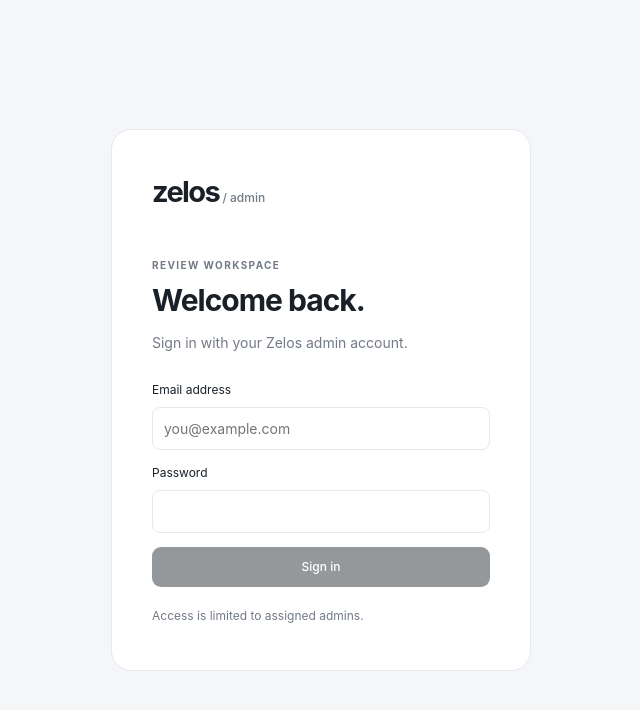
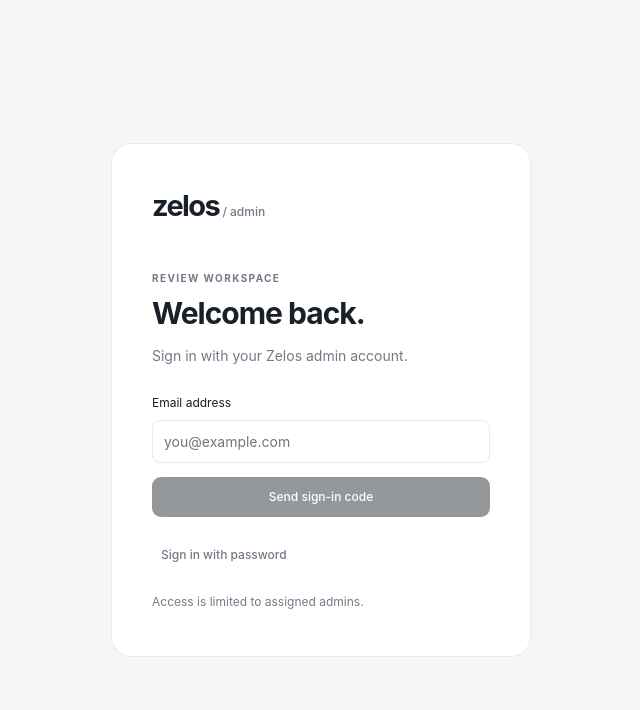
Before and after one commit to axl0002/zelos-webpage, a Next.js app in the folder admin/: page /admin/login in a window 1280 px wide. Shown: the top 710 px of the page, without its empty margins (319-959 px from the left). Built offline with nearby package versions, Linux system fonts and the light colour scheme.

Commit message:
feat: support existing-account email code login for admins

```diff
--- a/admin/src/app/admin/login/page.tsx
+++ b/admin/src/app/admin/login/page.tsx
@@ -1,102 +1,120 @@
 "use client";
-import { useEffect, useState } from "react";
+import { useEffect, useRef, useState } from "react";
 import { useRouter } from "next/navigation";
 import { browserClient } from "@/lib/supabase/client";
+
+const accessMessage = "This account does not have admin access. Use your assigned admin account.";
+const networkMessage = "Could not connect. Please try again.";
+type AuthFailure = {status?: number; code?: string};
+const rateLimited = (error: AuthFailure) => error.status === 429 || ["over_email_send_rate_limit", "over_request_rate_limit"].includes(error.code ?? "");
+const connectionFailure = (error: AuthFailure) => error.status === 0 || (error.status ?? 0) >= 500;
+const validEmail = (email: string) => /^[^\s@]+@[^\s@]+\.[^\s@]+$/.test(email.trim());
+
 export default function Login() {
   const router = useRouter();
-  const [email, setEmail] = useState("");
-  const [password, setPassword] = useState("");
-  const [busy, setBusy] = useState(false);
-  const [error, setError] = useState("");
+  const [mode, setMode] = useState<"code" | "password">("code");
+  const [email, setEmail] = useState(""), [sentTo, setSentTo] = useState("");
+  const [password, setPassword] = useState(""), [code, setCode] = useState("");
+  const [action, setAction] = useState<"send" | "verify" | "password" | null>(null);
+  const [error, setError] = useState(""), [notice, setNotice] = useState("");
+  const [cooldown, setCooldown] = useState(0);
+  const pending = useRef(false), retryAt = useRef(0), mounted = useRef(true);
+  const busy = action !== null;
   useEffect(() => {
-    if (new URLSearchParams(window.location.search).get("error"))
-      setError(
-        "This account does not have admin access. Use your assigned admin account.",
-      );
+    mounted.current = true;
+    const reason = new URLSearchParams(window.location.search).get("error");
+    if (reason) setError(reason === "expired" ? "This sign-in link has expired. Request a new code below." : accessMessage);
+    return () => {mounted.current = false;};
   }, []);
-  async function login(e: React.FormEvent) {
-    e.preventDefault();
-    if (busy) return;
-    setBusy(true);
-    setError("");
-    const client = browserClient();
+  useEffect(() => {
+    if (cooldown <= 0) return;
+    const timer = setInterval(() => setCooldown(Math.max(0, Math.ceil((retryAt.current - Date.now()) / 1000))), 1000);
+    return () => clearInterval(timer);
+  }, [cooldown]);
+  function waitToResend() {retryAt.current = Date.now() + 60_000; setCooldown(60);}
+  async function checkAccess(client: ReturnType<typeof browserClient>) {
     try {
-      const { error: authError } = await client.auth.signInWithPassword({
-        email: email.trim(),
-        password,
-      });
-      if (authError) {
-        setError(
-          authError.status === 429
-            ? "Too many attempts. Please wait before trying again."
-            : "Could not sign in. Check your email and password.",
-        );
+      const {error: accessError} = await client.rpc("admin_rank_review_context");
+      if (accessError) {
+        try {await client.auth.signOut({scope: "local"});} catch { /* Access remains denied even when logout cannot reach Auth. */ }
+        if (mounted.current) setError(accessError.code === "42501" ? accessMessage : "The review service is unavailable. Please try again.");
         return;
       }
-      const { error: accessError } = await client.rpc(
-        "admin_rank_review_context",
-      );
-      if (accessError) {
-        await client.auth.signOut({ scope: "local" });
-        setError(
-          accessError.code === "42501"
-            ? "This account does not have admin access. Use your assigned admin account."
-            : "The review service is unavailable. Please try again.",
-        );
+      if (!mounted.current) return;
+      setPassword(""); setCode(""); router.replace("/admin"); router.refresh();
+    } catch {
+      try {await client.auth.signOut({scope: "local"});} catch { /* Never navigate without verified admin access. */ }
+      if (mounted.current) setError(networkMessage);
+    }
+  }
+  async function sendCode() {
+    if (pending.current || Date.now() < retryAt.current || !validEmail(sentTo || email)) return;
+    pending.current = true; setAction("send"); setError(""); setNotice("");
+    const destination = sentTo || email.trim();
+    try {
+      const {error: authError} = await browserClient().auth.signInWithOtp({email: destination, options: {shouldCreateUser: false}});
+      if (!mounted.current) return;
+      if (authError) {
+        if (rateLimited(authError)) waitToResend();
+        setError(rateLimited(authError) ? "Too many code requests. Please wait before trying again." : connectionFailure(authError) ? networkMessage : "Could not send a code. Check your email and use an existing Zelos account.");
         return;
       }
-      setPassword("");
-      router.replace("/admin");
-      router.refresh();
-    } catch {
-      setError("Could not connect. Please try again.");
-    } finally {
-      setBusy(false);
+      setSentTo(destination); setEmail(destination); setCode(""); waitToResend();
+      setNotice("Check your inbox for a sign-in code. Use the latest code received.");
+    } catch {if (mounted.current) setError(networkMessage);}
+    finally {pending.current = false; if (mounted.current) setAction(null);}
   }
+  async function signIn(event: React.FormEvent) {
+    event.preventDefault();
+    if (mode === "code" && !sentTo) {await sendCode(); return;}
+    if (pending.current || (mode === "code" ? !/^\d{6,10}$/.test(code) : !validEmail(email) || !password)) return;
+    pending.current = true; setAction(mode === "code" ? "verify" : "password"); setError(""); setNotice("");
+    try {
+      const client = browserClient();
+      const {error: authError} = mode === "code"
+        ? await client.auth.verifyOtp({email: sentTo, token: code, type: "email"})
+        : await client.auth.signInWithPassword({email: email.trim(), password});
+      if (authError) {
+        if (mounted.current) setError(rateLimited(authError) ? "Too many attempts. Please wait before trying again." : connectionFailure(authError) ? networkMessage
+          : mode === "code" ? "This code is invalid or has expired. Try the latest code or request a new one." : "Could not sign in. Check your email and password.");
+        return;
       }
-  return (
-    <main className="login-wrap">
-      <section className="login-card">
-        <a href="/" className="brand">
-          zelos<span> / admin</span>
-        </a>
-        <p className="eyebrow">REVIEW WORKSPACE</p>
-        <h1>Welcome back.</h1>
+      if (mounted.current) setCode("");
+      await checkAccess(client);
+    } catch {if (mounted.current) setError(networkMessage);}
+    finally {pending.current = false; if (mounted.current) setAction(null);}
+  }
+  function switchMode() {
+    if (pending.current) return;
+    setMode(mode === "code" ? "password" : "code"); setSentTo(""); setPassword(""); setCode(""); setError(""); setNotice("");
+  }
+  return <main className="login-wrap"><section className="login-card">
+    <a href="/" className="brand">zelos<span> / admin</span></a>
+    <p className="eyebrow">REVIEW WORKSPACE</p><h1>Welcome back.</h1>
     <p className="muted">Sign in with your Zelos admin account.</p>
-        <form onSubmit={login}>
+    <form onSubmit={signIn}>
       <label htmlFor="email">Email address</label>
-          <input
-            id="email"
-            type="email"
-            autoComplete="username"
-            value={email}
-            onChange={(e) => setEmail(e.target.value)}
-            required
-            placeholder="you@example.com"
-          />
+      <input id="email" type="email" autoComplete="username" maxLength={254} value={email} disabled={busy} readOnly={mode === "code" && !!sentTo}
+        onChange={event => setEmail(event.target.value)} required placeholder="you@example.com" />
+      {mode === "password" ? <>
         <label htmlFor="password">Password</label>
-          <input
-            id="password"
-            type="password"
-            autoComplete="current-password"
-            value={password}
-            onChange={(e) => setPassword(e.target.value)}
-            required
-          />
-          <button
-            className="button primary full"
-            disabled={busy || !email.trim() || !password}
-          >
-            {busy ? "Signing in…" : "Sign in"}
+        <input id="password" type="password" autoComplete="current-password" value={password} disabled={busy} onChange={event => setPassword(event.target.value)} required />
+      </> : sentTo ? <>
+        <label htmlFor="code">Sign-in code</label>
+        <input id="code" type="text" inputMode="numeric" autoComplete="one-time-code" pattern="[0-9]{6,10}" maxLength={10} value={code} disabled={busy}
+          onChange={event => setCode(event.target.value.replace(/\s/g, ""))} required />
+      </> : null}
+      <button className="button primary full" disabled={busy || (mode === "password" ? !validEmail(email) || !password : sentTo ? !/^\d{6,10}$/.test(code) : !validEmail(email) || cooldown > 0)}>
+        {action === "send" ? "Sending code…" : busy ? "Signing in…" : mode === "password" ? "Sign in" : sentTo ? "Verify code and sign in" : cooldown > 0 ? `Send code in ${cooldown}s` : "Send sign-in code"}
       </button>
     </form>
-        {error && (
-          <p role="alert" className="error">
-            {error}
-          </p>
-        )}
+    {mode === "code" && sentTo && <div className="decision-actions">
+      <button type="button" className="button text" disabled={busy || cooldown > 0} onClick={() => void sendCode()}>{cooldown > 0 ? `Resend code in ${cooldown}s` : "Resend code"}</button>
+      <button type="button" className="button text" disabled={busy} onClick={() => {setSentTo(""); setCode(""); setNotice(""); setError("");}}>Change email</button>
+    </div>}
+    <button type="button" className="button text" disabled={busy} onClick={switchMode}>{mode === "code" ? "Sign in with password" : "Sign in with an email code"}</button>
+    {notice && <p role="status" className="muted">{notice}</p>}
+    {error && <p role="alert" className="error">{error}</p>}
     <p className="muted small">Access is limited to assigned admins.</p>
-      </section>
-    </main>
-  );
+  </section></main>;
 }
```
Also changed, not shown: 1 other file (tests, documents, lock files or other folders). Lines whose indentation alone changed are shown as unchanged.
